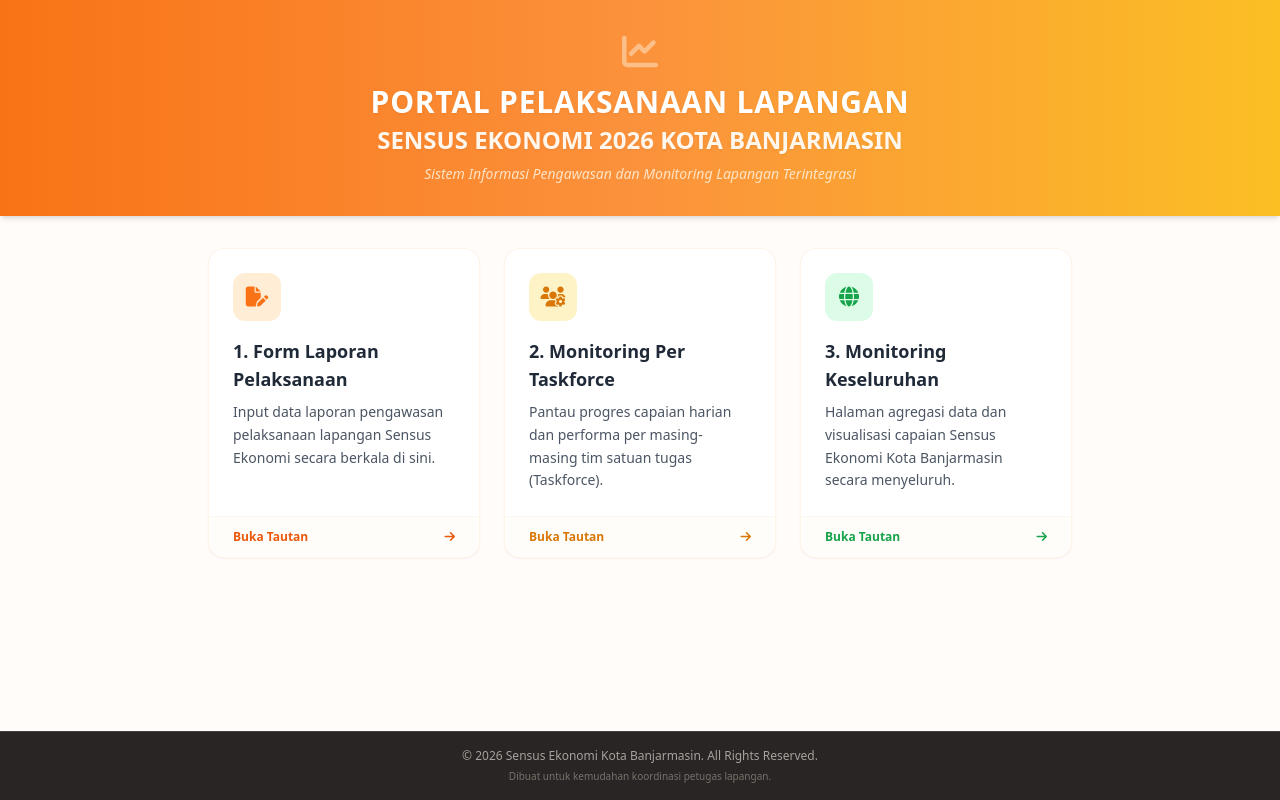
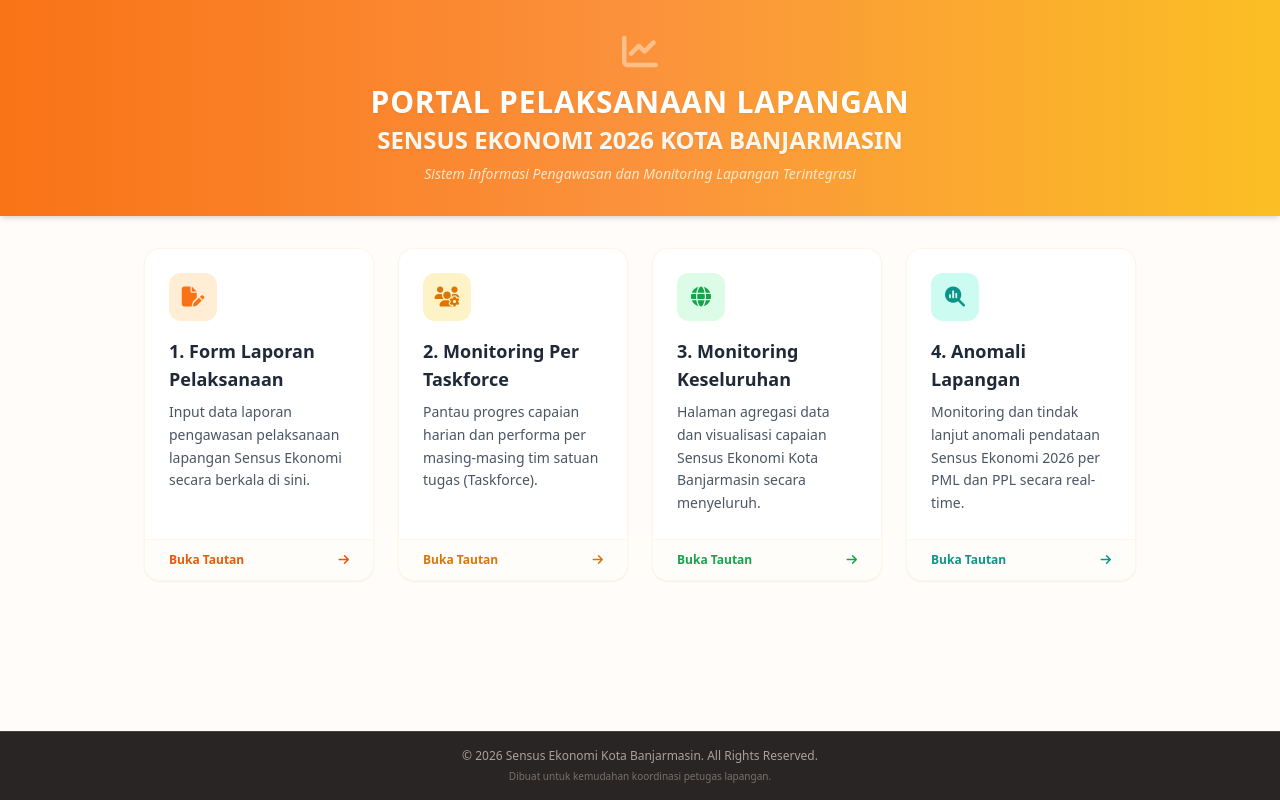
Before and after one commit to nuruddinzain2/portalsensusekonomi6371, a plain HTML site: page index.html in a window 1280 px wide. Drawn offline with nearby package versions, Linux system fonts and the light colour scheme.

Commit message:
Update index.html

```diff
--- a/index.html
+++ b/index.html
@@ -30,8 +30,8 @@
     </header>
 
     <!-- KONTEN UTAMA -->
-    <main class="max-w-4xl w-full mx-auto px-4 py-8 flex-grow">
-        <div class="grid grid-cols-1 md:grid-cols-3 gap-6">
+    <main class="max-w-5xl w-full mx-auto px-4 py-8 flex-grow">
+        <div class="grid grid-cols-1 md:grid-cols-2 lg:grid-cols-4 gap-6">
 
             <!-- MENU 1: FORM LAPORAN -->
             <a href="https://nuruddinzain2.github.io/pengawasan6371/" target="_blank" rel="noopener noreferrer"
@@ -73,7 +73,7 @@
                 </div>
             </a>
 
-            <!-- MENU 3: MONITORING KESELURUHAN (AKTIF) -->
+            <!-- MENU 3: MONITORING KESELURUHAN -->
             <a href="https://nuruddinzain2.github.io/monitoringall6371/" target="_blank" rel="noopener noreferrer"
                class="flex flex-col justify-between bg-white rounded-2xl shadow-sm hover:shadow-xl transition-all duration-300 transform hover:-translate-y-1 overflow-hidden border border-orange-100/50 group">
                 <div class="p-6">
@@ -93,6 +93,26 @@
                 </div>
             </a>
 
+            <!-- MENU 4: ANOMALI LAPANGAN (BARU) -->
+            <a href="https://script.google.com/macros/s/AKfycbxDop8o0LnsZ98GOV5KrXtFJwSixB8CqqxgiX5HfzZzyQW-FlpbpE3Q83VlxYmcYOWLCg/exec" target="_blank" rel="noopener noreferrer"
+               class="flex flex-col justify-between bg-white rounded-2xl shadow-sm hover:shadow-xl transition-all duration-300 transform hover:-translate-y-1 overflow-hidden border border-orange-100/50 group">
+                <div class="p-6">
+                    <div class="w-12 h-12 bg-teal-100 text-teal-600 rounded-xl flex items-center justify-center mb-4 group-hover:bg-teal-500 group-hover:text-white transition-colors duration-300">
+                        <i class="fa-solid fa-magnifying-glass-chart text-xl"></i>
+                    </div>
+                    <h3 class="text-lg font-bold text-gray-800 mb-2 group-hover:text-teal-600 transition-colors duration-300">
+                        4. Anomali Lapangan
+                    </h3>
+                    <p class="text-sm text-gray-600 leading-relaxed">
+                        Monitoring dan tindak lanjut anomali pendataan Sensus Ekonomi 2026 per PML dan PPL secara real-time.
+                    </p>
+                </div>
+                <div class="bg-orange-50/30 px-6 py-3 border-t border-orange-50 flex items-center justify-between text-xs font-semibold text-teal-600 group-hover:bg-teal-50">
+                    <span>Buka Tautan</span>
+                    <i class="fa-solid fa-arrow-right transform group-hover:translate-x-1 transition-transform"></i>
+                </div>
+            </a>
+
         </div>
     </main>
 
```
